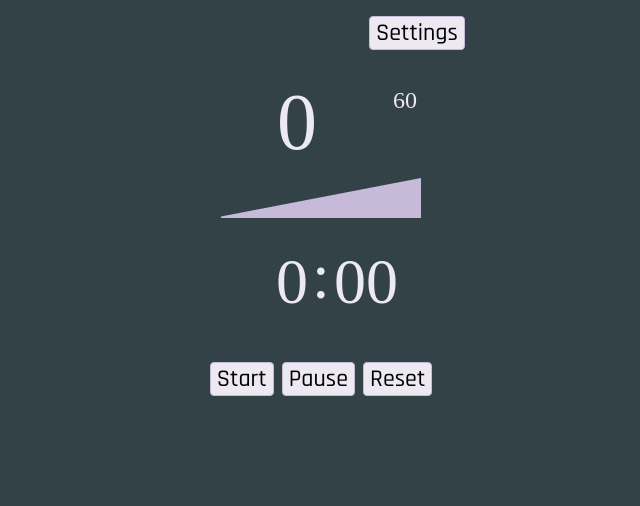
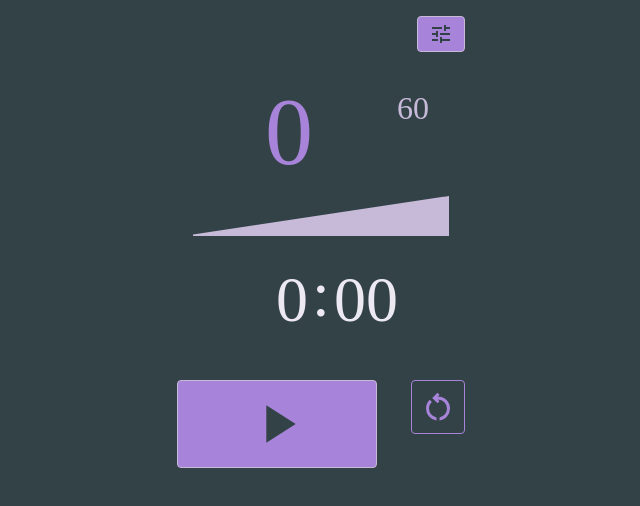
Before and after one commit to calbert1209/sabre-wing, a Preact app: page / in a window 1280 px wide. Both pictures are taken after a click on the button 760 px from the left and 34 px from the top of the page. Shown: the top 506 px of the page, without its empty margins (319-959 px from the left). Built offline with nearby package versions, Linux system fonts and the light colour scheme; a web font is replaced by a local one.

Commit message:
style pour page

```diff
--- a/src/components/VolumeDisplay.tsx
+++ b/src/components/VolumeDisplay.tsx
@@ -6,9 +6,8 @@ export function VolumeDisplay(props: {
   start: number;
   end: number;
 }) {
-  const [totalVolume, start, end] = [
+  const [totalVolume, end] = [
     Math.round(props.totalVolume),
-    Math.floor(props.start),
     Math.ceil(props.end),
   ];
 
--- a/src/components/volumeDisplay.css
+++ b/src/components/volumeDisplay.css
@@ -5,7 +5,7 @@
   display: flex;
   flex-direction: row;
   justify-content: center;
-  gap: 8px;
+  gap: 24px;
   align-items: baseline;
   padding: 16px;
 }
@@ -18,14 +18,16 @@
 }
 
 .volume-display-primary {
-  font-size: 5rem;
+  font-size: 6rem;
   line-height: 1;
   width: var(--major-width);
+  color: var(--mid-purple);
 }
 
 .volume-display-secondary {
   width: var(--minor-width);
-  font-size: 1.5rem;
+  font-size: 2rem;
+  color: var(--pale-purple);
 }
 
 .volume-display-end {
@@ -38,7 +40,7 @@
 }
 
 .volume-display__ramp-container {
-  width: 200px;
+  width: 256px;
   height: 40px;
   position: relative;
   left: 0;
--- a/src/pages/Pour/index.tsx
+++ b/src/pages/Pour/index.tsx
@@ -7,6 +7,7 @@ import { VolumeDisplay } from "@/components/VolumeDisplay";
 import { TimeDisplay } from "@/components/TimeDisplay";
 import { useAppState } from "@/providers/AppStateProvider";
 import "./pour.css";
+import { Pause, Play, Reset, Tune } from "@/assets/SvgIcons";
 
 export function Pour() {
   const appState = useAppState();
@@ -33,22 +34,21 @@ export function Pour() {
     []
   );
 
-  const handleOnStart = useCallback<ButtonOnClickHandler>(() => {
-    pacer.start();
-  }, []);
-  const handleOnPause = useCallback<ButtonOnClickHandler>(() => {
-    pacer.stop();
+  const handleTogglePlay = useCallback<ButtonOnClickHandler>(() => {
+    pacer.togglePlay();
   }, []);
 
   const handleOnReset = useCallback<ButtonOnClickHandler>(() => {
     pacer.reset();
   }, []);
 
+  const PlayControlIcon = pacer.running.value ? Pause : Play;
+
   return (
     <section>
       <header className="pour__header">
-        <button className="pour__action-button" onClick={handleOnClickSettings}>
-          Settings
+        <button className="pour__tune-button" onClick={handleOnClickSettings}>
+          <Tune className="tune-button__icon" />
         </button>
       </header>
       <VolumeDisplay
@@ -62,14 +62,14 @@ export function Pour() {
         size="primary"
       />
       <footer className="pour__footer">
-        <button className="pour__action-button" onClick={handleOnStart}>
-          Start
+        <button
+          className="play-control-action-button"
+          onClick={handleTogglePlay}
+        >
+          <PlayControlIcon className="play-control-button__icon" />
         </button>
-        <button className="pour__action-button" onClick={handleOnPause}>
-          Pause
-        </button>
-        <button className="pour__action-button" onClick={handleOnReset}>
-          Reset
+        <button className="pour__reset-button" onClick={handleOnReset}>
+          <Reset className="pour__reset-button__icon" />
         </button>
       </footer>
     </section>
--- a/src/pages/Pour/pacer.ts
+++ b/src/pages/Pour/pacer.ts
@@ -83,6 +83,14 @@ export class Pacer {
     this.clock.stop();
   }
 
+  public togglePlay() {
+    if (this.running.value) {
+      this.stop();
+    } else {
+      this.start();
+    }
+  }
+
   public reset() {
     this.clock.reset();
     this.totalTime.value = 0;
--- a/src/pages/Pour/pour.css
+++ b/src/pages/Pour/pour.css
@@ -6,11 +6,52 @@
 
 .pour__footer {
   display: flex;
-  justify-content: center;
-  gap: 8px;
+  justify-content: space-between;
   padding: 16px;
 }
 
-.pour__action-button {
-  font-size: 1.5rem;
+.pour__tune-button {
+  display: flex;
+  justify-content: center;
+  align-items: center;
+  width: 48px;
+  height: 36px;
+  background-color: var(--mid-purple);
+  color: var(--dark);
 }
+
+.tune-button__icon {
+  width: 24px;
+  fill: var(--dark);
+}
+
+.pour__reset-button {
+  display: flex;
+  justify-content: center;
+  align-items: center;
+  width: 54px;
+  height: 54px;
+  background-color: var(--dark);
+  color: var(--mid-purple);
+  border-color: var(--mid-purple);
+}
+
+.pour__reset-button__icon {
+  fill: currentColor;
+  width: 36px;
+}
+
+.play-control-action-button {
+  display: flex;
+  justify-content: center;
+  align-items: center;
+  width: 200px;
+  height: 88px;
+  background-color: var(--mid-purple);
+}
+
+.play-control-button__icon {
+    fill: currentColor;
+    width: 64px;
+    fill: var(--dark);
+}
```
